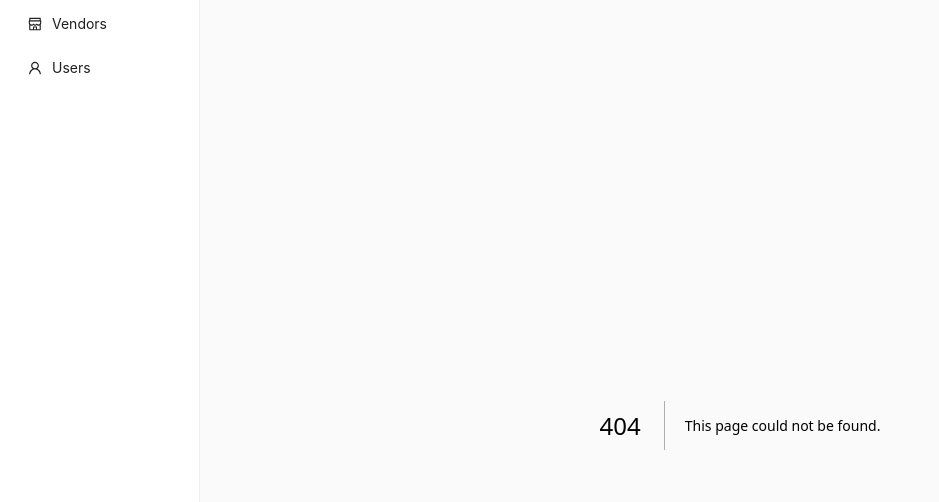
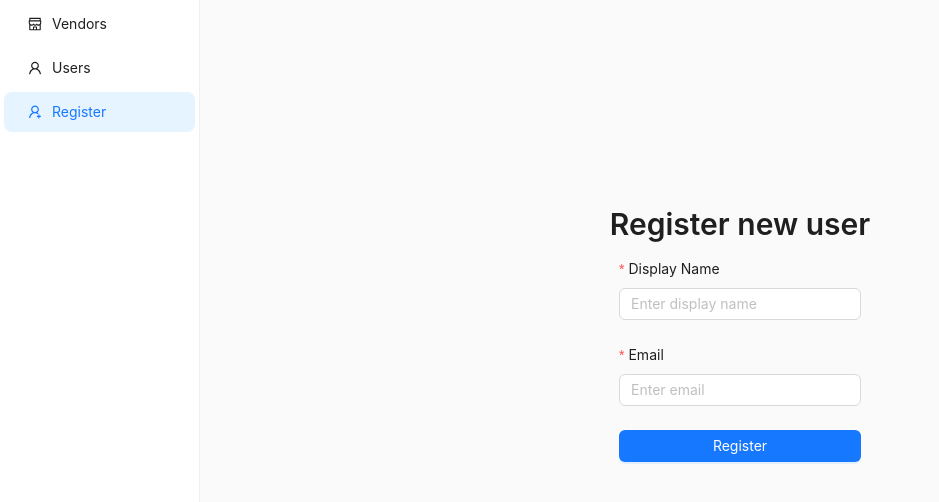
Before and after one commit to zmakhkha/Revly, a Next.js app: page /register in a window 1280 px wide. Before the commit this address had no page. Shown: the top 502 px of the page, without its empty margins (0-939 px from the left). Built offline with nearby package versions, Linux system fonts and the light colour scheme.

Commit message:
FE-015 + Added register page + a user can be added via : /register

```diff
--- a/package.json
+++ b/package.json
@@ -13,12 +13,14 @@
     "@ant-design/v5-patch-for-react-19": "^1.0.3",
     "@libsql/client": "^0.15.10",
     "antd": "^5.26.7",
+    "axios": "^1.11.0",
     "better-sqlite3": "^12.2.0",
     "csv-parse": "^6.1.0",
     "dotenv": "^17.2.1",
     "next": "15.4.4",
     "react": "19.1.0",
     "react-dom": "19.1.0",
+    "react-hook-form": "^7.62.0",
     "react-toastify": "^11.0.5",
     "sqlite3": "^5.1.7"
   },
@@ -27,13 +29,13 @@
     "@types/better-sqlite3": "^7.6.13",
     "@types/csv-parse": "^1.1.12",
     "@types/node": "^20",
-    "@types/react": "^19",
+    "@types/react": "19.1.9",
     "@types/react-dom": "^19",
     "drizzle-kit": "^0.31.4",
     "drizzle-orm": "^0.44.4",
     "eslint": "^9",
     "eslint-config-next": "15.4.4",
     "tsx": "^4.20.3",
-    "typescript": "^5"
+    "typescript": "5.9.2"
   }
 }
--- /dev/null
+++ b/src/app/components/RegisterForm.tsx
@@ -0,0 +1,77 @@
+"use client";
+
+import React, { useState } from "react";
+import { Form, Input, Button, message, Typography } from "antd";
+import axios from "axios";
+import { toast } from "react-toastify";
+
+const RegisterForm = () => {
+  const [isSubmitting, setIsSubmitting] = useState(false);
+
+  const onFinish = async (values: { display_name: string; email: string }) => {
+    setIsSubmitting(true);
+    try {
+      await axios.post("http://localhost:8000/users", values);
+      message.success("User registered successfully!");
+      toast.success("User registered successfully", {
+        position: "bottom-center",
+      });
+    } catch (error) {
+      console.error(error);
+      toast.error("An Error Occued !!", { position: "bottom-center" });
+      message.error("Failed to register user");
+    } finally {
+      setIsSubmitting(false);
+    }
+  };
+  const { Title } = Typography;
+
+  return (
+    <div
+      style={{
+        display: "Flex",
+        alignItems: "center",
+        justifyContent: "center",
+        height: "80vh",
+        flexDirection: "column",
+      }}
+    >
+      <Title level={2}>Register new user</Title>
+      <Form
+        layout="vertical"
+        onFinish={onFinish}
+        style={{ maxWidth: 400, margin: "0 auto" }}
+      >
+        <Form.Item
+          label="Display Name"
+          name="display_name"
+          rules={[{ required: true, message: "Display name is required" }]}
+        >
+          <Input placeholder="Enter display name" />
+        </Form.Item>
+
+        <Form.Item
+          label="Email"
+          name="email"
+          rules={[
+            { required: true, message: "Email is required" },
+            {
+              type: "email",
+              message: "Invalid email address",
+            },
+          ]}
+        >
+          <Input type="email" placeholder="Enter email" />
+        </Form.Item>
+
+        <Form.Item>
+          <Button type="primary" htmlType="submit" loading={isSubmitting} block>
+            Register
+          </Button>
+        </Form.Item>
+      </Form>
+    </div>
+  );
+};
+
+export default RegisterForm;
--- a/src/app/data/navbar.tsx
+++ b/src/app/data/navbar.tsx
@@ -4,6 +4,7 @@ import { MenuItem } from "@/app/utils/types";
 import {
   UserOutlined,
   ShopOutlined,
+  UserAddOutlined,
 } from '@ant-design/icons';
 
 export const menuItems: MenuItem[] = [
@@ -19,5 +20,11 @@ export const menuItems: MenuItem[] = [
     icon: <UserOutlined />,
     description: 'Manage users and their permissions',
   },
+  {
+    key: '/register',
+    title: 'Register',
+    icon: <UserAddOutlined />,
+    description: 'Create a new user account',
+  },
 
 ];
--- /dev/null
+++ b/src/app/register/page.tsx
@@ -0,0 +1,12 @@
+import React from "react";
+import RegisterForm from "../components/RegisterForm";
+
+const page = () => {
+  return (
+    <div>
+      <RegisterForm />
+    </div>
+  );
+};
+
+export default page;
```
Also changed, not shown: 1 other file (tests, documents, lock files or other folders).
